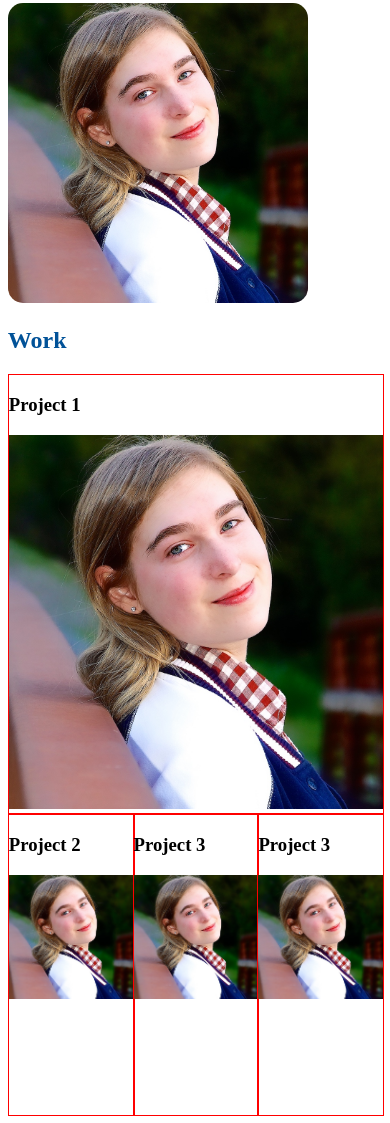
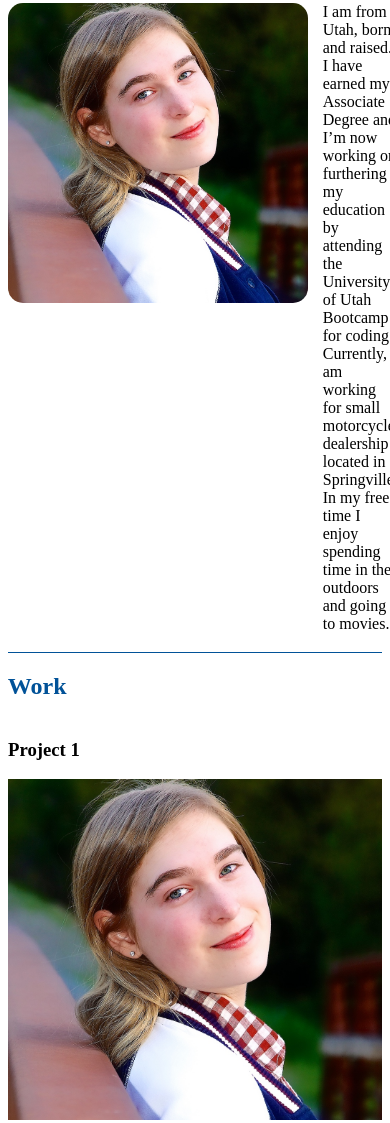
Before and after one commit to maggiemcc/maggie-portfolio, a plain HTML site: page index.html in a window 390 px wide. Shown: the part 218-1341 px from the top of the page. Drawn offline with Linux system fonts and the light colour scheme.

Commit message:
changed some section tags to divs, added css styling for project content, added first & last child pseudo-classes

```diff
--- a/assets/style.css
+++ b/assets/style.css
@@ -51,10 +51,18 @@ nav ul li a {
 /* ---------- Main ---------- */
 main {
     padding: 2%;
+    max-width: 1000px;
+    margin:auto;
 }
 
 section {
-    min-height: 300px;
+    /* min-height: 300px; */
+    padding-bottom: 5%;
+    border-bottom: 1px solid var(--secondary-color);
+}
+
+section:last-child {
+    border-bottom: none;
 }
 
 
@@ -64,27 +72,49 @@ section {
     border-radius: 5%;
 }
 
+#about div {
+    display: flex;
+    gap: 4%;
+    margin: auto;
+    max-width: 900px;
+    /* background-color: gray; */
+    /* border-radius: 15px; */
+}
+
+#about div p {
+    max-width: 500px;
+    margin: auto;
+    /* color: var(--primary-color) */
+}
+
 /* --- WORK SECTION --- */
 .projects {
     display: grid;
     grid-template-columns: 1fr repeat(3);
+    gap: 2%;
+    max-width: 1000px;
+    margin: auto;
 }
 
-.projects section {
-    border: 1px solid red;
-    object-fit: contain;
+/* section {
+    border: 1px solid pink;
+} */
+
+.projects div {
+    /* border: 1px solid red; */
+    contain: content;
+    max-height: 400px;
+}
+
+.projects div img {
     width: 100%;
+    display: block;
+}
+
+.projects div:first-child {
+    grid-column: 1/span 3;
 
 }
-
-.projects section img {
-    width: 100%;
-}
-
-#lead {
-    grid-column: 1/span 3;
-}
-
 
 /* ---------- Footer ---------- */
 footer {
@@ -103,10 +133,23 @@ footer {
 
     /* --- WORK SECTION --- */
     .projects {
-        display: grid;
-        grid-template-columns: auto auto;
+        grid-template-columns: 1fr repeat(2);
+    }
+
+    .projects div:first-child {
+        grid-column: 1/span 2;
     }
 
 }
 
-@media screen and (max-width: 765px) {}
+@media screen and (max-width: 765px) {
+     /* --- WORK SECTION --- */
+     .projects {
+        grid-template-columns: 1fr;
+    }
+
+    .projects div:first-child {
+        grid-column: 1;
+
+    }
+}
--- a/index.html
+++ b/index.html
@@ -24,7 +24,10 @@
     <main>
         <section id="about">
             <h2>About Me</h2>
-            <img src="./assets/images/maggiemccausland.jpg" alt="Maggie McCausland Profile Image"/>
+            <div>
+                <img src="./assets/images/maggiemccausland.jpg" alt="Maggie McCausland Profile Image"/>
+                <p>I am from Utah, born and raised. I have earned my Associate Degree and I’m now working on furthering my education by attending the University of Utah Bootcamp for coding. Currently, I am working for small motorcycle dealership located in Springville. In my free time I enjoy spending time in the outdoors and going to movies.</p>
+            </div>
 
         </section>
 
@@ -32,25 +35,25 @@
             <h2>Work</h2>
 
             <div class="projects">
-                <section id="lead">
+                <div id="lead">
                     <h3>Project 1</h3>
                     <img src="./assets/images/maggiemccausland.jpg"/>
-                </section>
+                </div>
 
-                <section>
+                <div>
                     <h3>Project 2</h3>
                     <img src="./assets/images/maggiemccausland.jpg"/>
-                </section>
+                </div>
 
-                <section>
+                <div>
                     <h3>Project 3</h3>
                     <img src="./assets/images/maggiemccausland.jpg"/>
-                </section>
+                </div>
 
-                <section>
-                    <h3>Project 3</h3>
+                <div>
+                    <h3>Project 4</h3>
                     <img src="./assets/images/maggiemccausland.jpg"/>
-                </section>
+                </div>
             </div>
 
         </section>
```
